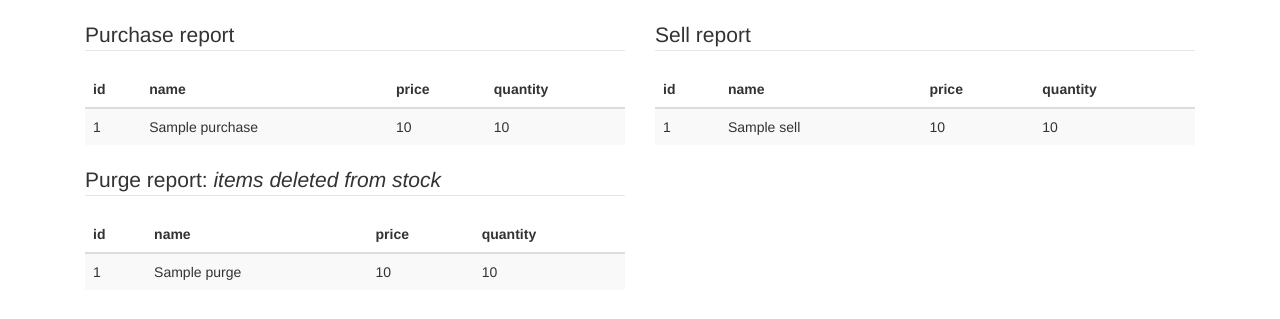
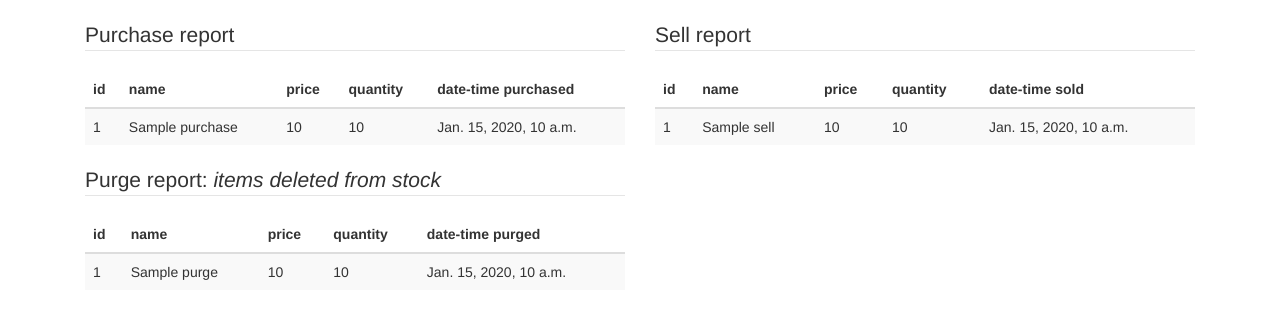
Before and after one commit to dann254/django-shop, a Django app: page /manager/reports/ in a window 1280 px wide. Shown: the part 51-370 px from the top of the page. Run offline with Django 3.2, Linux system fonts and the light colour scheme; tables that the repository leaves empty hold one stand-in row (values such as "Sample post"); some libraries are stand-ins or nearby versions.

Commit message:
adding datetime to reports

```diff
--- a/templates/report.html
+++ b/templates/report.html
@@ -10,6 +10,7 @@
           <th>name</th>
           <th>price</th>
           <th>quantity</th>
+          <th>date-time purchased</th>
         </tr>
       </thead>
       <tbody>
@@ -20,6 +21,7 @@
           <td>{{item.name}}</td>
           <td>{{item.price}}</td>
           <td>{{item.quantity}}</td>
+          <td>{{item.date_updated}}</td>
         </tr>
         {% endfor %}
       </tbody>
@@ -36,6 +38,7 @@
           <th>name</th>
           <th>price</th>
           <th>quantity</th>
+          <th>date-time sold</th>
         </tr>
       </thead>
       <tbody>
@@ -45,6 +48,7 @@
           <td>{{item.name}}</td>
           <td>{{item.price}}</td>
           <td>{{item.quantity}}</td>
+          <td>{{item.date_created}}</td>
         </tr>
         {% endfor %}
       </tbody>
@@ -61,6 +65,7 @@
           <th>name</th>
           <th>price</th>
           <th>quantity</th>
+          <th>date-time purged</th>
         </tr>
       </thead>
       <tbody>
@@ -70,6 +75,7 @@
           <td>{{item.name}}</td>
           <td>{{item.price}}</td>
           <td>{{item.quantity}}</td>
+          <td>{{item.date_created}}</td>
         </tr>
         {% endfor %}
       </tbody>
```
